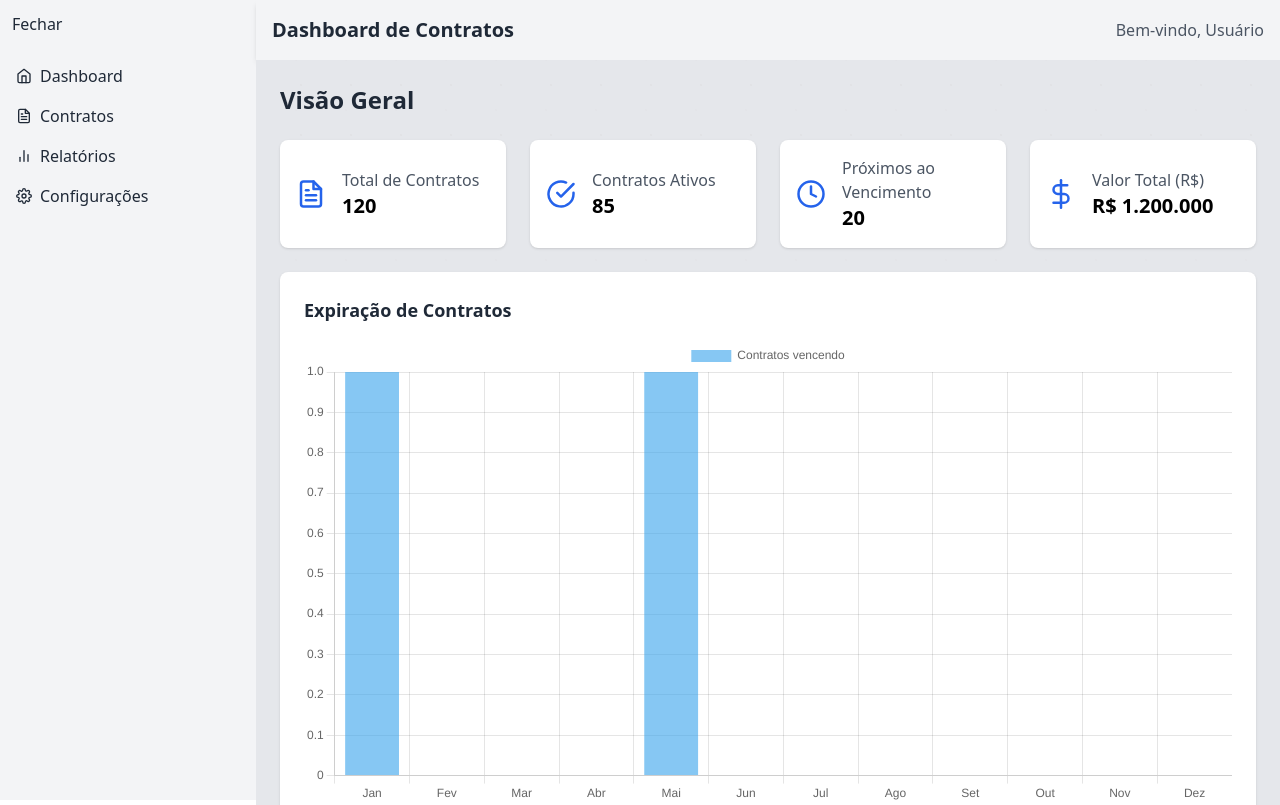
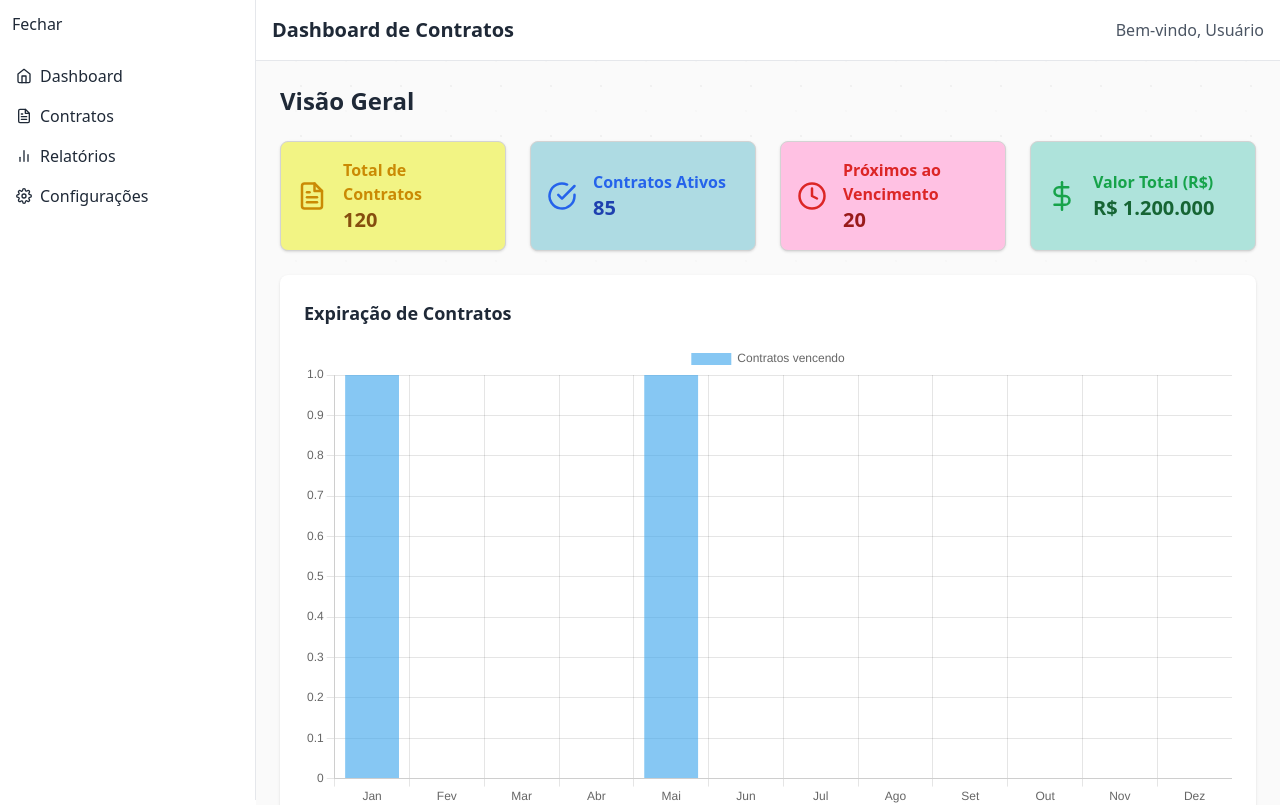
Before and after one commit to albsondev/contract-management-dashboard, a React (Vite) app: page / in a window 1280 px wide. Shown: the top 805 px of the page. Built offline with nearby package versions, Linux system fonts and the light colour scheme.

Commit message:
custom cards dashboard

```diff
--- a/src/components/dashboard/MetricCards.tsx
+++ b/src/components/dashboard/MetricCards.tsx
@@ -2,21 +2,21 @@ import { FiFileText, FiCheckCircle, FiClock, FiDollarSign } from "react-icons/fi
 
 // Mock de métricas (podemos substituir por dados dinâmicos depois)
 const metrics = [
-  { id: 1, label: "Total de Contratos", value: 120, icon: <FiFileText /> },
-  { id: 2, label: "Contratos Ativos", value: 85, icon: <FiCheckCircle /> },
-  { id: 3, label: "Próximos ao Vencimento", value: 20, icon: <FiClock /> },
-  { id: 4, label: "Valor Total (R$)", value: "R$ 1.200.000", icon: <FiDollarSign /> }
+  { id: 1, label: "Total de Contratos", value: 120, icon: <FiFileText />, bgColor: "card-yellow", textColor: "text-yellow-600", colorValue: "text-yellow-800" },
+  { id: 2, label: "Contratos Ativos", value: 85, icon: <FiCheckCircle />, bgColor: "card-blue", textColor: "text-blue-600", colorValue: "text-blue-800" },
+  { id: 3, label: "Próximos ao Vencimento", value: 20, icon: <FiClock />, bgColor: "card-red", textColor: "text-red-600", colorValue: "text-red-800" },
+  { id: 4, label: "Valor Total (R$)", value: "R$ 1.200.000", icon: <FiDollarSign />, bgColor: "card-green", textColor: "text-green-600", colorValue: "text-green-800" },
 ];
 
 const MetricCards = () => {
   return (
     <div className="grid grid-cols-1 md:grid-cols-2 lg:grid-cols-4 gap-6">
       {metrics.map((metric) => (
-        <div key={metric.id} className="p-4 bg-white shadow rounded-lg flex items-center space-x-4">
-          <div className="text-blue-600 text-3xl">{metric.icon}</div>
+        <div key={metric.id} className={`p-4 border-cards-default shadow rounded-lg flex items-center space-x-4 ${metric.bgColor}`}>
+          <div className={`text-3xl ${metric.textColor}`}>{metric.icon}</div>
           <div>
-            <p className="text-gray-600">{metric.label}</p>
-            <h3 className="text-xl font-bold">{metric.value}</h3>
+            <p className={`text-md font-semibold ${metric.textColor}`}>{metric.label}</p>
+            <h3 className={`text-xl font-bold ${metric.colorValue}`}>{metric.value}</h3>
           </div>
         </div>
       ))}
--- a/src/components/layout/Header.tsx
+++ b/src/components/layout/Header.tsx
@@ -1,6 +1,6 @@
 const Header = () => {
     return (
-      <header className="bg-gray-100 shadow-md p-4 flex justify-between items-center">
+      <header className="bg-white border-b border-gray-200 p-4 flex justify-between items-center">
         <h1 className="text-xl font-semibold text-gray-800">Dashboard de Contratos</h1>
         <div>
           <span className="text-gray-600">Bem-vindo, Usuário</span>
--- a/src/components/layout/Layout.tsx
+++ b/src/components/layout/Layout.tsx
@@ -12,7 +12,7 @@ const Layout = ({ children }: LayoutProps) => {
       <Sidebar />
       <div className="flex-1 flex flex-col">
         <Header />
-        <main className="p-6 bg-gray-200">{children}</main>
+        <main className="p-6 bg-zinc-50">{children}</main>
       </div>
     </div>
   );
--- a/src/components/layout/Sidebar.tsx
+++ b/src/components/layout/Sidebar.tsx
@@ -9,7 +9,7 @@ const Sidebar = () => {
     <div
       className={`${
         isOpen ? "w-64" : "w-20"
-      } bg-gray-100 h-screen text-gray-800 transition-all duration-300`}
+      } bg-white border-r border-gray-200 h-screen text-gray-800 transition-all duration-300`}
     >
       <button
         onClick={() => setIsOpen(!isOpen)}
--- a/src/index.css
+++ b/src/index.css
@@ -26,4 +26,24 @@
     -webkit-animation: slide 2s linear infinite;
     animation: slide 4s linear infinite;
   }
+
+  .card-yellow {
+    background-color: rgb(242, 244, 132);
+  }
+
+  .card-blue {
+    background-color: rgb(174, 219, 227);
+  }
+
+  .card-red {
+    background-color: rgb(255, 193, 227);
+  }
+
+  .card-green {
+    background-color: rgb(174, 227, 219);
+  }
+
+  .border-cards-default {
+    border: 1px solid #d3d3d3;
+  }
 }
```
